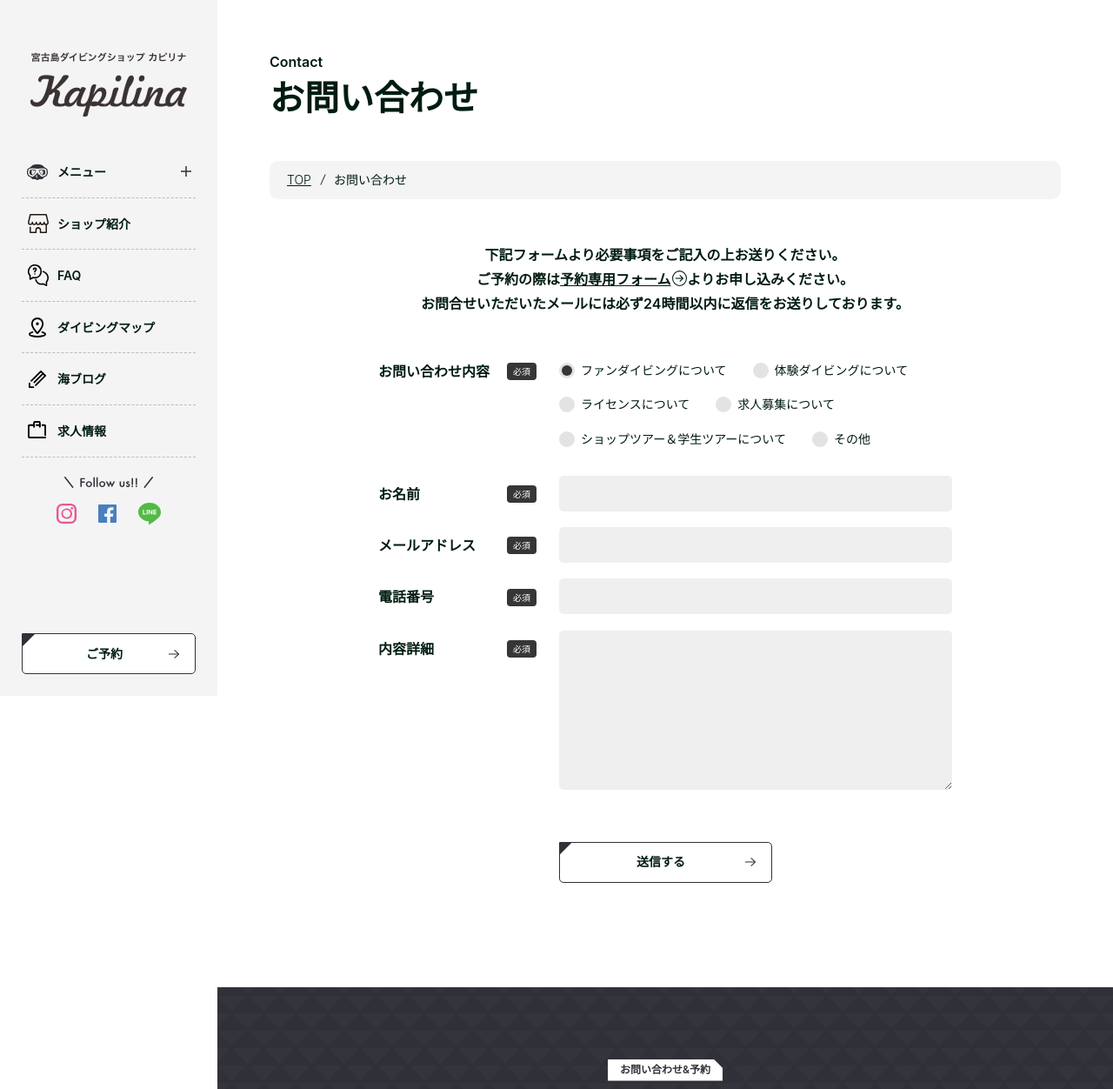
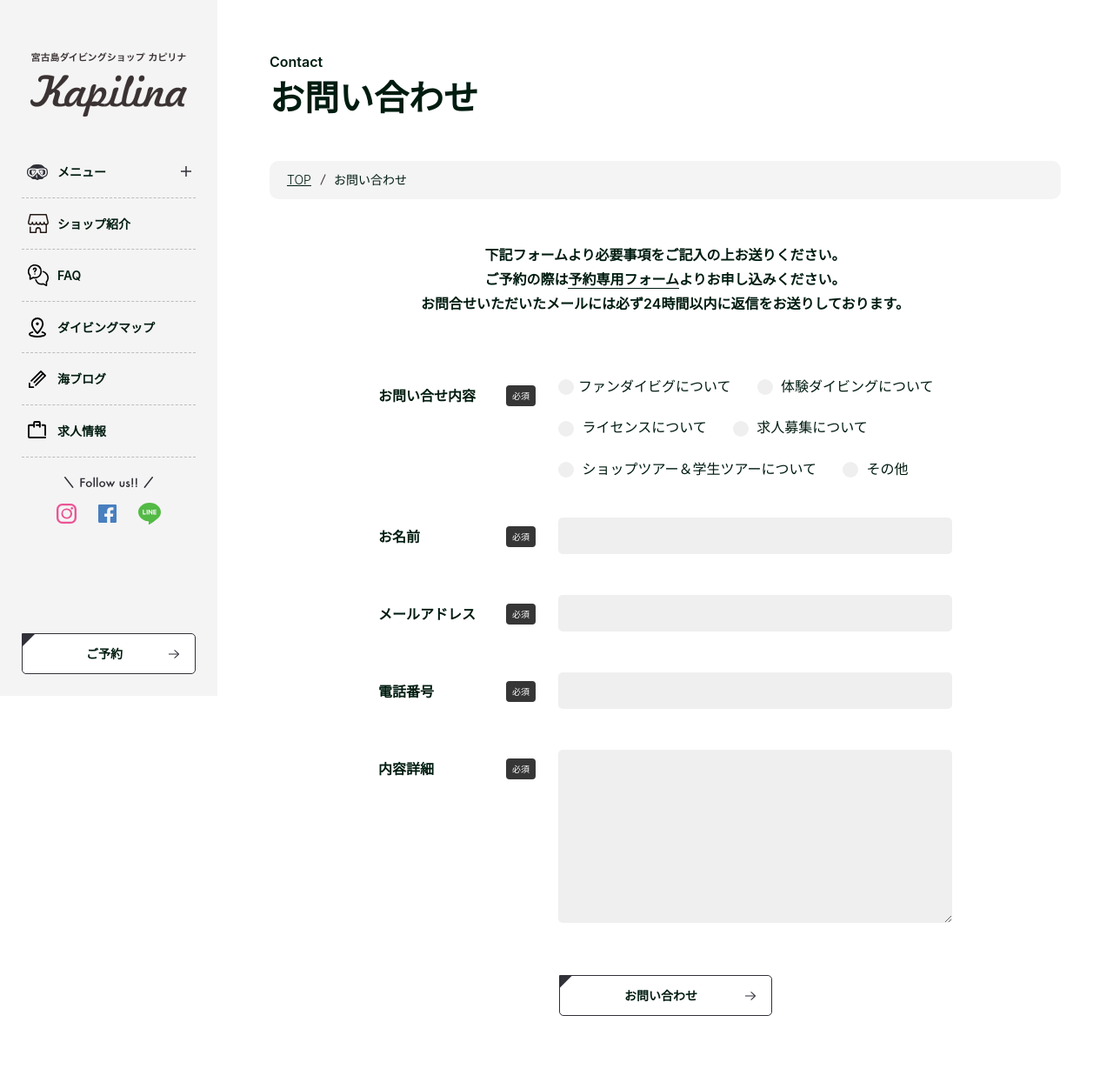
Before and after one commit to shimabukuronaoya/kapirina, a PHP site: page /contact/ in a window 1280 px wide. Shown: the top 1252 px of the page at 87% size. Run offline with PHP 8.4, Linux system fonts and the light colour scheme; data that the repository does not hold is empty; some libraries are stand-ins or nearby versions; some web fonts are replaced.

Commit message:
お問い合せページ

```diff
--- a/assets/css/scss/page/_contact.scss
+++ b/assets/css/scss/page/_contact.scss
@@ -12,236 +12,196 @@
   margin-top: 0;
   padding-top: 0;
   padding-bottom: 120px;
+}
 
-  .inner {
-    max-width: 1000px;
-  }
-}
 .contact__lead {
   text-align: center;
   font-size: 16px;
+  font-weight: 600;
   line-height: 1.75;
-  font-weight: 600;
-  margin-bottom: 43px;
+  padding-bottom: 60px;
+
+  a{
+    border-bottom: 1px solid #001C10;
+  }
 }
 
 .contactForm {
   width: 100%;
   max-width: 660px;
   margin: 0 auto;
-
-  input[type="text"],input[type="email"],input[type="tel"],textarea {
-    background-color: #EFEFEF;
-    border-radius: 5px;
-    font-size: 15px;
-    padding: 10px 15px;
-    width: 100%;
-  }
-  textarea {
-    max-width: 100%;
-    min-width: 100%;
-    height: 183px;
-  }
-
-  /*** ラジオボタン ***/
-  .wpcf7-radio {
-    display: flex;
-    align-items: flex-start;
-    flex-wrap: wrap;
-    gap: 20px 30px;
-    font-size: 14px;
-    padding-top: 10px;
-    padding-bottom: 10px;
-    margin-bottom: 5px;
-
-    label {
-      display: block;
-      cursor: pointer;
-    }
-  }
-  .wpcf7-form-control .wpcf7-list-item {
-    display: block;
-    position: relative;
-  }
-  .wpcf7-list-item-label {
-    display: block;
-    padding-left: 25px;
-    position: relative;
-  }
-  input[type=radio] {
-    position: absolute;
-  }
-  input[type=radio] + .wpcf7-list-item-label:before, input[type=radio] + .wpcf7-list-item-label:after {
-    content: "";
-    border-radius: 50%;
-    position: absolute;
-    display: block;
-    z-index: 1;
-    top: 50%;
-    transform: translateY(-50%);
-    transition: 0.3s;
-  }
-
-  input[type=radio] + .wpcf7-list-item-label:before {
-    width: 18px;
-    height: 18px;
-    background-color: #E3E3E3;
-    left: 0;
-  }
-  input[type=radio] + .wpcf7-list-item-label:after {
-    width: 12px;
-    height: 12px;
-    background: #363636;
-    left: 3px;
-    opacity: 0;
-  }
-  input[type=radio]:checked + .wpcf7-list-item-label:after {
-    opacity: 1;
-  }
 }
 
 .contactFormList {
 
 }
+
 .contactFormList__item {
   display: flex;
+  justify-content: space-between;
   align-items: flex-start;
-  gap: 0 clamp(20px, vw(32), 26px);
+  padding-top: 10px;
+  gap: 0 26px;
 
-  & + & {
-    margin-top: 17px;
-  }
-
-  &.textarea {
-
+  &+&{
+    margin-top: 35px;
   }
 }
+
 .contactFormList__ttl {
+  font-size: 16px;
+  font-weight: 600;
+  width: 181px;
+  padding: 10px 0;
   display: flex;
   align-items: center;
   justify-content: space-between;
   flex-wrap: wrap;
-  width: 182px;
-  font-weight: 600;
-  padding: 10px 0 10px;
 
-  .required {
-    padding: 3px 7px;
-    color: #fff;
+  span{
+    font-size: 10px;
+    font-weight: 300;
+    padding: 5px 7px;
+    color: #FFFFFF;
     background-color: #363636;
-    font-size: 10px;
     border-radius: 4px;
-    font-weight: 300;
   }
 }
+
 .contactFormList__cont {
-  flex: 1;
+  width: 100%;
+  max-width: 453px;
+
+  input[type=text] ,input[type=email] ,input[type=tel] ,textarea{
+    width: 100%;
+    padding: 10px;
+    background-color: #EFEFEF;
+    border-radius: 5px;
+  }
 }
-.formSubmitBtn {
+
+.radioList {
+  display: flex;
+  gap: 25px 30px;
+  flex-wrap: wrap;
+
+  input[type=radio]{
+    width: 18px;
+    height: 18px;
+    border-radius: 50%;
+    background-color: #EFEFEF;
+    font-size: 14px;
+    margin-right: 5px;
+  }
+
+}
+
+.radioList__item {
+
+}
+
+.shopRecruit__link {
+  margin: 0 auto;
   margin-top: 60px;
-  transition: .3s;
-}
-::placeholder {
-  color: #A0A0A0;
 }
 
 
-@include sp {
+@include sp{
   .contactArea {
-    margin-top: 0;
-    padding-top: 0;
     padding-bottom: 60px;
+  }
 
-    .inner {
-      max-width: 1000px;
-    }
-  }
   .contact__lead {
     text-align: left;
     font-size: 14px;
+    font-weight: 600;
     line-height: 1.75;
-    margin-bottom: 30px;
+    padding-bottom: 40px;
   }
 
   .contactForm {
     width: 100%;
     max-width: 660px;
     margin: 0 auto;
-
-    input[type="text"],input[type="email"],input[type="tel"],textarea {
-
-    }
-    textarea {
-
-    }
-
-    /*** ラジオボタン ***/
-    .wpcf7-radio {
-      display: flex;
-      align-items: flex-start;
-      flex-wrap: wrap;
-      flex-direction: column;
-      gap: 15px 30px;
-      font-size: 14px;
-      padding-top: 10px;
-      padding-bottom: 10px;
-      margin-bottom: 5px;
-
-    }
-    .wpcf7-form-control .wpcf7-list-item {
-
-    }
-    .wpcf7-list-item-label {
-      padding-left: 25px;
-    }
-    input[type=radio] + .wpcf7-list-item-label:before, input[type=radio] + .wpcf7-list-item-label:after {
-
-    }
-
-    input[type=radio] + .wpcf7-list-item-label:before {
-      width: 18px;
-      height: 18px;
-
-    }
-    input[type=radio] + .wpcf7-list-item-label:after {
-      width: 12px;
-      height: 12px;
-      left: 3px;
-    }
   }
 
   .contactFormList {
 
   }
+
   .contactFormList__item {
-    display: block;
+    display: flex;
+    flex-direction: column;
+    padding-top: 10px;
+    gap: 0 26px;
 
-    & + & {
-      margin-top: 17px;
+    &+&{
+      margin-top: 25px;
+    }
+  }
+
+  .contactFormList__ttl {
+    font-size: 15px;
+    font-weight: 600;
+    width: 100%;
+    padding: 10px 0;
+    display: flex;
+    align-items: center;
+    justify-content: left;
+    gap: 0 10px;
+    margin-bottom: 10px;
+
+    span{
+      font-size: 9px;
+      font-weight: 300;
+      padding: 3px 7px;
+      color: #FFFFFF;
+      background-color: #363636;
+      border-radius: 4px;
+    }
+  }
+
+  .contactFormList__cont {
+    width: 100%;
+    max-width: none;
+
+    input[type=text] ,input[type=email] ,input[type=tel] ,textarea{
+      width: 100%;
+      padding: 10px;
+      background-color: #EFEFEF;
+      border-radius: 5px;
+    }
+  }
+
+  .radioList {
+    display: flex;
+    flex-direction: column;
+    gap: 15px 0;
+    width: 100%;
+
+    input[type=radio]{
+      width: 15px;
+      height: 15px;
+      border-radius: 50%;
+      background-color: #EFEFEF;
+      font-size: 12px;
+      margin-right: 5px;
+      margin-bottom: 5px;
     }
 
-    &.textarea {
+  }
 
-    }
+  .radioList__item {
+    margin-left: 16px;
+    font-size: 14px;
   }
-  .contactFormList__ttl {
-    display: flex;
-    justify-content: flex-start;
-    align-items: center;
-    width: auto;
-    padding: 10px 0 10px;
-    font-size: 15px;
 
-    .required {
-      padding: 2px 6px;
-      margin-left: 10px;
-      font-size: 10px;
-    }
-  }
-  .contactFormList__cont {
-  }
-  .formSubmitBtn {
+  .shopRecruit__link {
+    margin: 0 auto;
     margin-top: 40px;
-    transition: .3s;
   }
 }
+
+@media (max-width:500px) {
+
+}
--- a/contact/index.php
+++ b/contact/index.php
@@ -25,59 +25,76 @@ require_once($_SERVER['DOCUMENT_ROOT'] . "/header.php"); ?>
 <!-- cotnact -->
 <section class="l-section contactArea">
   <div class="l-content">
+    <p class="contact__lead">下記フォームより必要事項をご記入の上お送りください。<br class="pc">ご予約の際は<a href="#">予約専用フォーム</a>よりお申し込みください。<br class="pc">お問合せいただいたメールには必ず24時間以内に返信をお送りしております。</p>
 
-    <p class="contact__lead">
-      下記フォームより必要事項をご記入の上お送りください。<br class="pc">ご予約の際は<a href="https://app.okaban.work/form/?shop_id=kapilina" target="_blank" class="c-linkTxt arrow">予約専用フォーム</a>よりお申し込みください。<br class="pc">お問合せいただいたメールには必ず24時間以内に返信をお送りしております。
-    </p>
-
-    <form action="#" class="wpcf7-form init contactForm">
+    <form action="post" class="contactForm">
       <dl class="contactFormList">
         <div class="contactFormList__item">
-          <dt class="contactFormList__ttl">お問い合わせ内容<span class="required">必須</span></dt>
+          <dt class="contactFormList__ttl">
+          お問い合せ内容<span>必須</span>
+          </dt>
           <dd class="contactFormList__cont">
-            <span class="wpcf7-form-control-wrap" data-name="about">
-              <span class="wpcf7-form-control wpcf7-radio">
-
-                <span class="wpcf7-list-item first"><label><input type="radio" name="about" value="ファンダイビングについて" checked="checked"><span class="wpcf7-list-item-label">ファンダイビングについて</span></label></span>
-                <span class="wpcf7-list-item"><label><input type="radio" name="about" value="体験ダイビングについて"><span class="wpcf7-list-item-label">体験ダイビングについて</span></label></span>
-                <span class="wpcf7-list-item"><label><input type="radio" name="about" value="ライセンスについて"><span class="wpcf7-list-item-label">ライセンスについて</span></label></span>
-                <span class="wpcf7-list-item"><label><input type="radio" name="about" value="求人募集について"><span class="wpcf7-list-item-label">求人募集について</span></label></span>
-                <span class="wpcf7-list-item"><label><input type="radio" name="about" value="ショップツアー＆学生ツアーについて"><span class="wpcf7-list-item-label">ショップツアー＆学生ツアーについて</span></label></span>
-                <span class="wpcf7-list-item last"><label><input type="radio" name="about" value="その他"><span class="wpcf7-list-item-label">その他</span></label>
-                </span>
-
-              </span>
-            </span>
+            <ul class="radioList">
+              <li class="radioList__item">
+                <input type="radio" id="fun" name="contact" value="fun" checked="checked">ファンダイビグについて
+              </li>
+              <li class="radioList__item">
+                <input type="radio" id="experience" name="contact" value="experience">
+                体験ダイビングについて
+              </li>
+              <li class="radioList__item">
+                <input type="radio" id="license" name="contact" value="license">
+                ライセンスについて
+              </li>
+              <li class="radioList__item">
+                <input type="radio" id="recruit" name="contact" value="recruit">
+                求人募集について
+              </li>
+              <li class="radioList__item">
+                <input type="radio" id="tour" name="contact" value="tour">
+                ショップツアー＆学生ツアーについて
+              </li>
+              <li class="radioList__item">
+                <input type="radio" id="other" name="contact" value="other">
+                その他
+              </li>
+            </ul>
           </dd>
         </div>
         <div class="contactFormList__item">
-          <dt class="contactFormList__ttl">お名前<span class="required">必須</span></dt>
+          <dt class="contactFormList__ttl">
+          お名前<span>必須</span>
+          </dt>
           <dd class="contactFormList__cont">
-            <span class="wpcf7-form-control-wrap" data-name="your-name"><input type="text" name="your-name" value="" size="40" class="wpcf7-form-control wpcf7-text wpcf7-validates-as-required" aria-required="true" aria-invalid="false"></span>
+            <input type="text">
           </dd>
         </div>
         <div class="contactFormList__item">
-          <dt class="contactFormList__ttl">メールアドレス<span class="required">必須</span></dt>
+          <dt class="contactFormList__ttl">
+          メールアドレス<span>必須</span>
+          </dt>
           <dd class="contactFormList__cont">
-            <span class="wpcf7-form-control-wrap" data-name="your-email"><input type="email" name="your-email" value="" size="40" class="wpcf7-form-control wpcf7-text wpcf7-email wpcf7-validates-as-required wpcf7-validates-as-email" aria-required="true" aria-invalid="false"></span>
+            <input type="email">
           </dd>
         </div>
         <div class="contactFormList__item">
-          <dt class="contactFormList__ttl">電話番号<span class="required">必須</span></dt>
+          <dt class="contactFormList__ttl">
+          電話番号<span>必須</span>
+          </dt>
           <dd class="contactFormList__cont">
-            <span class="wpcf7-form-control-wrap" data-name="your-tel"><input type="tel" name="your-tel" value="" size="40" class="wpcf7-form-control wpcf7-text wpcf7-tel wpcf7-validates-as-tel" aria-invalid="false"></span>
+            <input type="tel">
           </dd>
         </div>
-        <div class="contactFormList__item textarea">
-          <dt class="contactFormList__ttl">内容詳細<span class="required">必須</span></dt>
+        <div class="contactFormList__item">
+          <dt class="contactFormList__ttl">
+          内容詳細<span>必須</span>
+          </dt>
           <dd class="contactFormList__cont">
-            <span class="wpcf7-form-control-wrap" data-name="your-message"><textarea name="your-message" cols="40" rows="10" class="wpcf7-form-control wpcf7-textarea wpcf7-validates-as-required" aria-required="true" aria-invalid="false"></textarea></span>
+            <textarea name="detail" rows="8" cols="40"></textarea>
           </dd>
         </div>
       </dl>
-      <div class="formSubmitBtnBox">
-        <button type="submit" name="send" class="c-btn center formSubmitBtn">送信する</button>
-      </div>
+      <button type="submit" class="c-btn shopRecruit__link">お問い合わせ</button>
     </form>
   </div>
 </section>
```
Also changed, not shown: assets/css/style.css, 1 other file.
